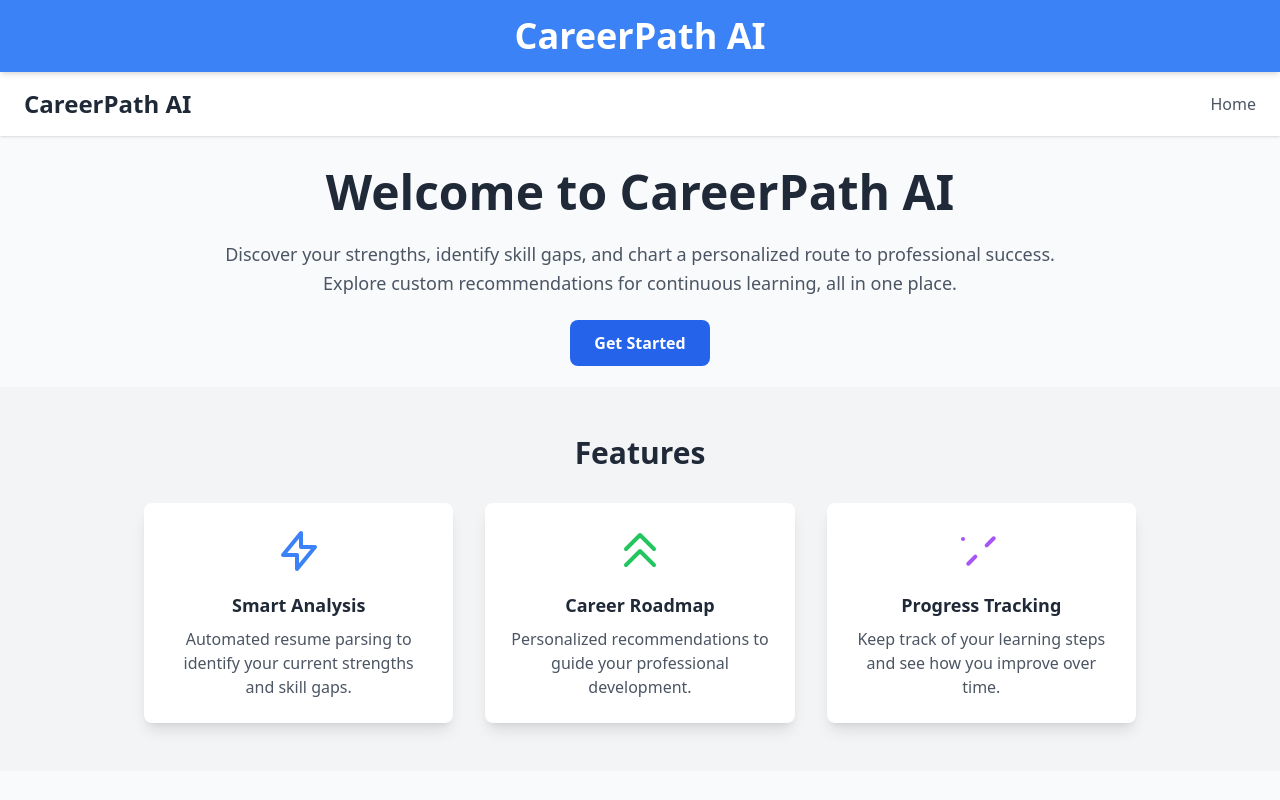
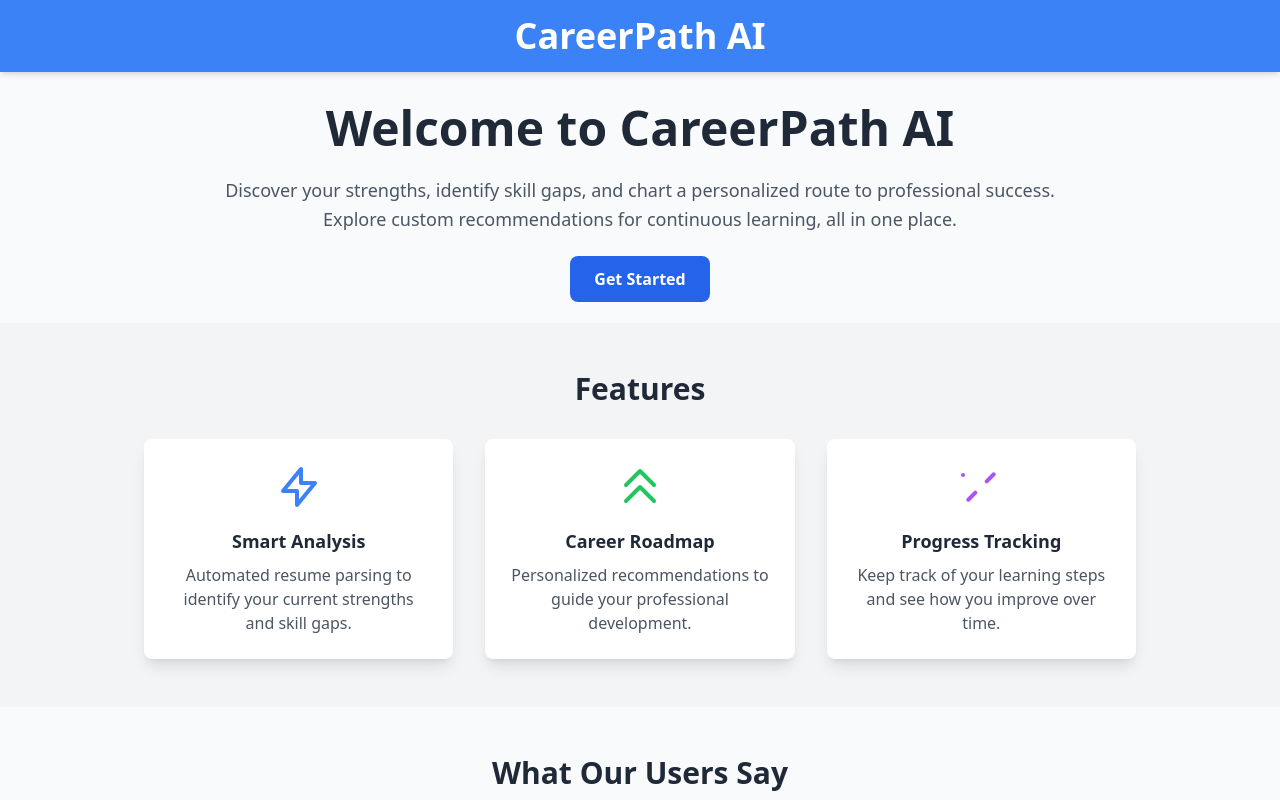
Before and after one commit to Unlimited-demi/careerpath-ai-frontend, a Vue app: page / in a window 1280 px wide. Shown: the top 800 px of the page. Built offline with nearby package versions, Linux system fonts and the light colour scheme.

Commit message:
Added a Landing Page

```diff
--- a/src/App.vue
+++ b/src/App.vue
@@ -2,7 +2,7 @@
   <div>
     <h1
       class="text-4xl font-bold text-center py-4 bg-blue-500 text-white sticky top-0 z-10 shadow-md">
-        CareerPath AI
+       <a href="/" >CareerPath AI</a>
     </h1>
     <router-view></router-view>
   </div>
--- a/src/views/LandingPage.vue
+++ b/src/views/LandingPage.vue
@@ -2,7 +2,7 @@
   <!-- Main container -->
   <div class="bg-gray-50 min-h-screen flex flex-col">
     <!-- Navigation Bar -->
-    <header class="bg-white shadow h-16 flex items-center justify-between px-6">
+    <!-- <header class="bg-white shadow h-16 flex items-center justify-between px-6">
       <div class="text-2xl font-bold text-gray-800">
         CareerPath AI
       </div>
@@ -12,13 +12,13 @@
             <router-link to="/" class="text-gray-600 hover:text-gray-900 font-medium">
               Home
             </router-link>
-          </li>
+          </li> -->
           <!-- Potential extra links -->
           <!-- <li><router-link to="/about">About</router-link></li> -->
           <!-- <li><router-link to="/features">Features</router-link></li> -->
-        </ul>
+        <!-- </ul>
       </nav>
-    </header>
+    </header> -->
 
     <!-- Hero Section -->
     <section class="flex-grow flex flex-col items-center justify-center p-8">
```
